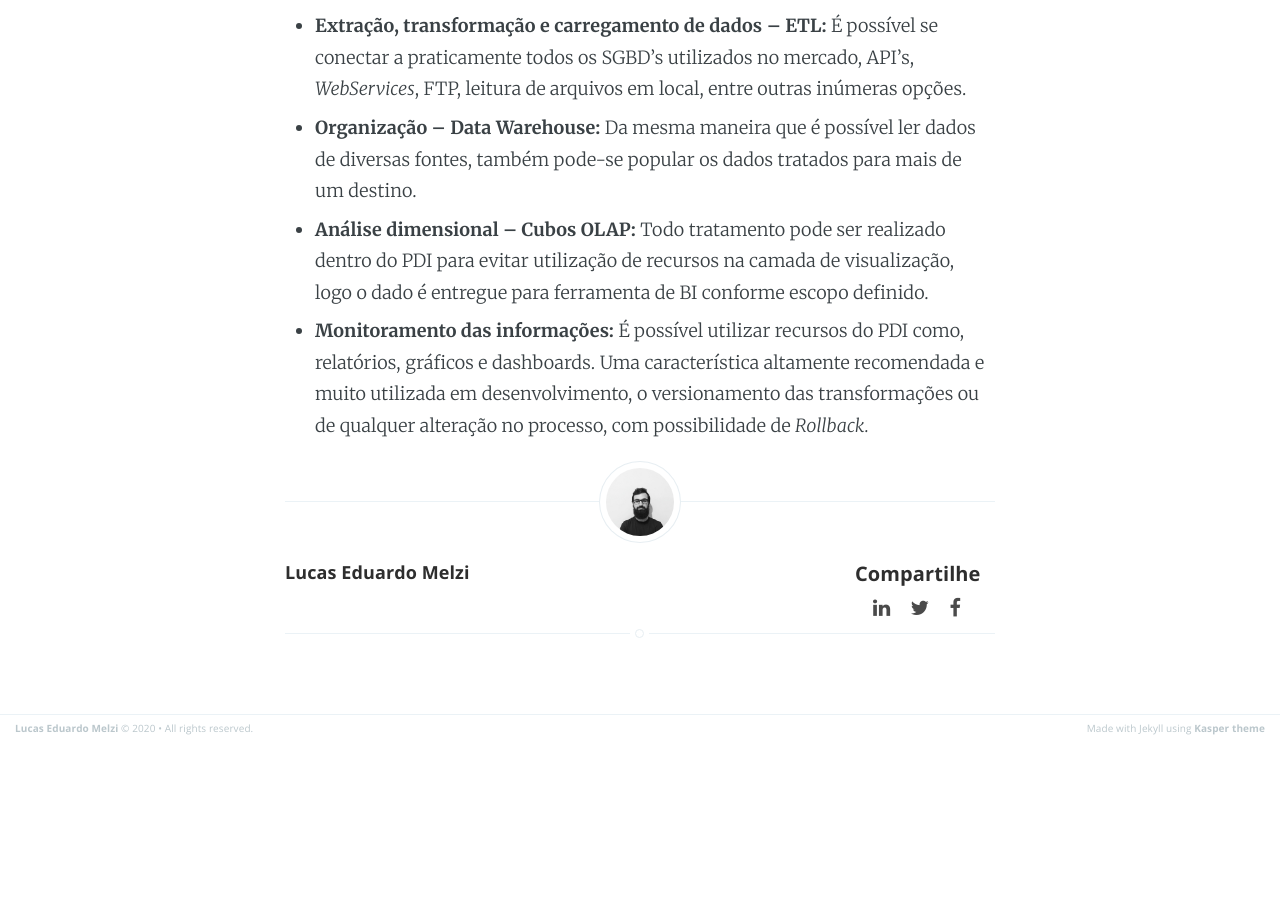
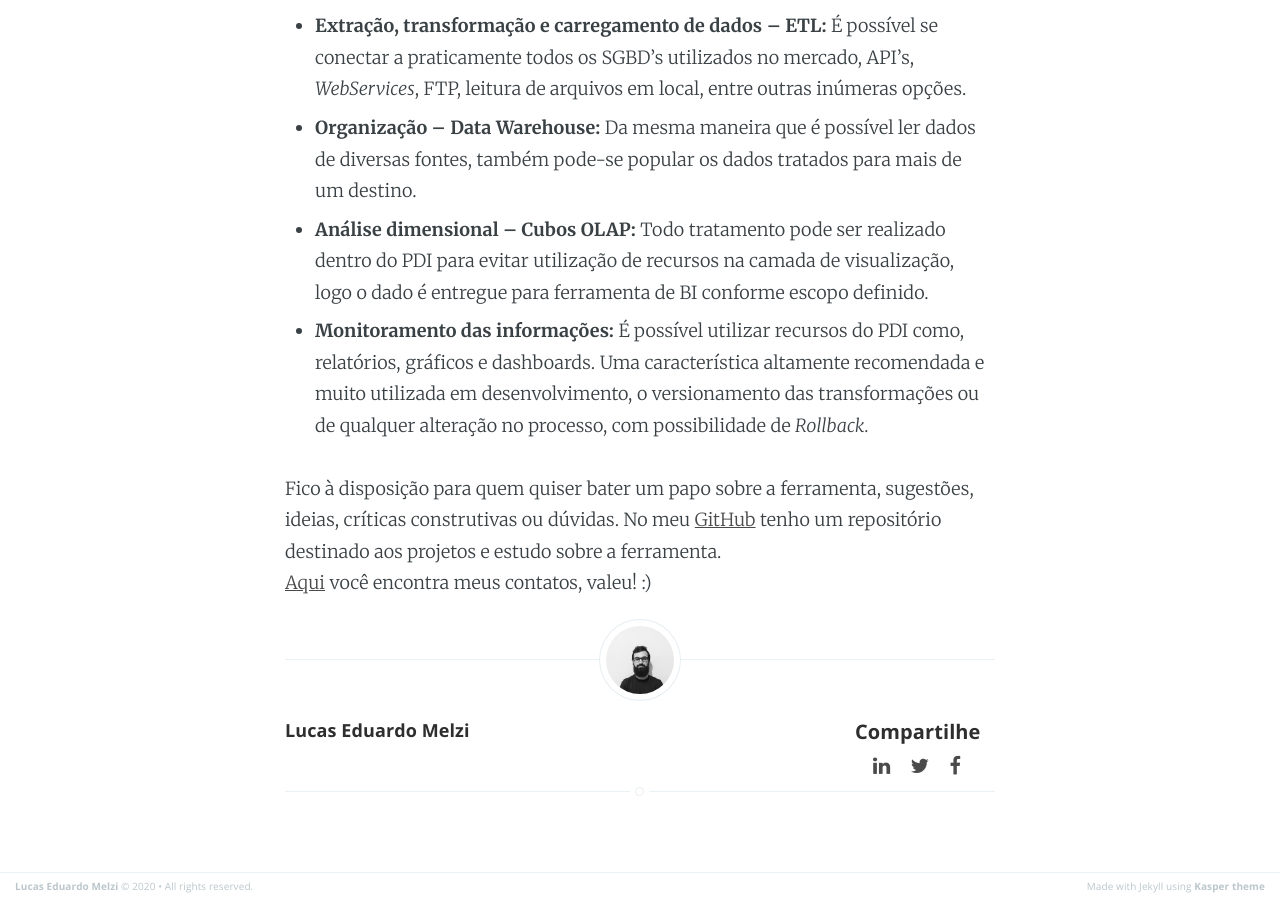
Before and after one commit to melzilucas/melzilucas.github.io, a Jekyll site: the page built from _posts/2020-07-25-PDI-pentaho-data-integration.markdown, in a window 1280 px wide and 900 px high, scrolled down 1415 px. Built offline with Jekyll 4.4.1, drawn with Linux system fonts in a browser that asks for light colours; before the commit the page ends 2158 px from its top, so only the background shows below that.

Commit message:
Add repository in post

```diff
--- a/_posts/2020-07-25-PDI-pentaho-data-integration.markdown
+++ b/_posts/2020-07-25-PDI-pentaho-data-integration.markdown
@@ -34,3 +34,7 @@ Obs.: O tratamento dos dados pode ser realizado tanto no Script SQL como também
 * **Organização – Data Warehouse:**  Da mesma maneira que é possível ler dados de diversas fontes, também pode-se popular os dados tratados para mais de um destino. <br>
 * **Análise dimensional – Cubos OLAP:** Todo tratamento pode ser realizado dentro do PDI para evitar utilização de recursos na camada de visualização, logo o dado é entregue para ferramenta de BI conforme escopo definido.<br>
 * **Monitoramento das informações:** É possível utilizar recursos do PDI como, relatórios, gráficos e dashboards. Uma característica altamente recomendada e muito utilizada em desenvolvimento, o versionamento das transformações ou de qualquer alteração no processo, com possibilidade de *Rollback.*
+
+
+Fico à disposição para quem quiser bater um papo sobre a ferramenta, sugestões, ideias, críticas construtivas ou dúvidas. No meu [GitHub](https://github.com/melzilucas/Projects-ETL){:target="_blank" rel="noopener"} tenho um repositório destinado aos projetos e estudo sobre a ferramenta.
+[Aqui](https://melzilucas.github.io/about.html){:target="_blank" rel="noopener"} você encontra meus contatos, valeu! :)
```
